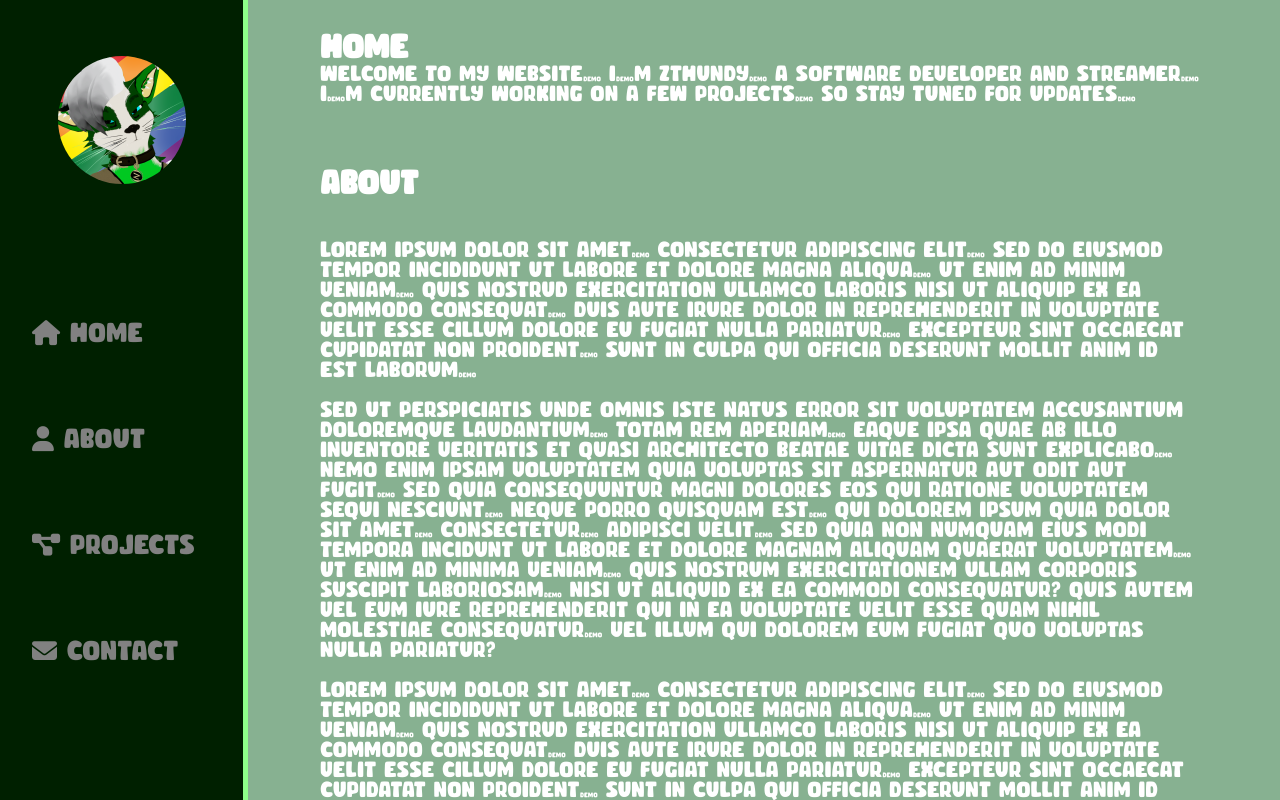
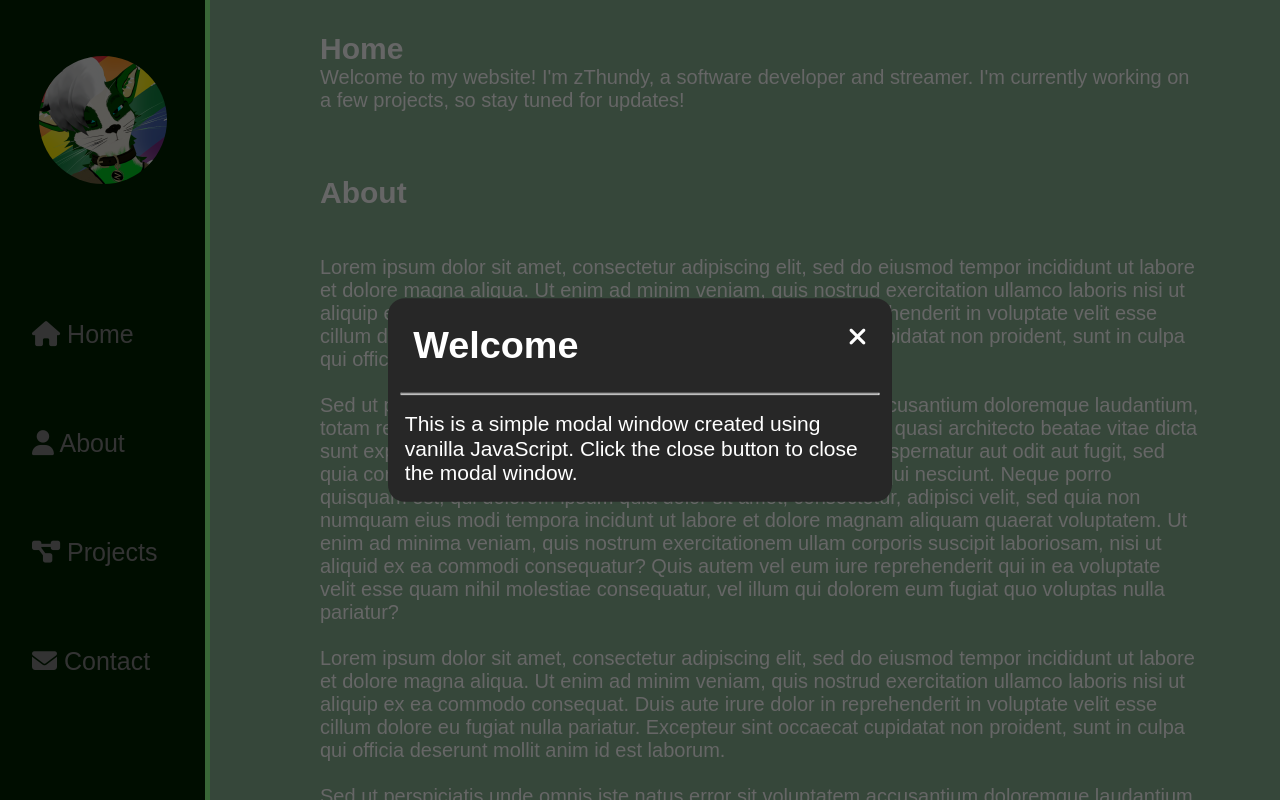
Before and after one commit to zThundy/socials-website, a plain HTML site: page index.html in a window 1280 px wide. Shown: the top 800 px of the page. Drawn offline with Linux system fonts and the light colour scheme.

Commit message:
simple modal

```diff
--- a/css/content.css
+++ b/css/content.css
@@ -5,7 +5,7 @@
   width: calc(100% - 25rem);
   color: white;
   font-size: 20px;
-    margin-left: 20rem;
+  margin-left: 20rem;
 }
 
 .content section {
--- /dev/null
+++ b/css/modal.css
@@ -0,0 +1,50 @@
+.modal {
+  display: none;
+  justify-content: center;
+  align-items: center;
+
+  position: fixed;
+  z-index: 1;
+  width: 100%;
+  height: 100%;
+  background-color: rgb(0, 0, 0);
+  background-color: rgba(0, 0, 0, 0.6);
+}
+
+.modal .content {
+  position: relative;
+  background-color: #272727;
+  margin: auto;
+  width: fit-content;
+  transform: scale(0);
+  min-width: calc(50% - 10rem);
+  max-width: calc(50% - 10rem);
+  border-radius: 1rem;
+}
+
+.modal .content .header {
+  padding: 1.5rem;
+  color: white;
+  font-size: 1.5rem;
+  display: flex;
+  justify-content: space-between;
+}
+
+.modal .content .header .close {
+  cursor: pointer;
+}
+
+.modal .content .header .close:hover {
+  color: red;
+}
+
+.modal .content .divider {
+  width: 95%;
+  margin: auto;
+  border-bottom: 1px solid #3f3f3f;
+}
+
+.modal .content .body {
+  padding: 1rem;
+  color: white;
+}
--- a/css/sidebar.css
+++ b/css/sidebar.css
@@ -2,7 +2,6 @@
   height: 100%;
   width: fit-content;
   position: fixed;
-  z-index: 3;
   top: 0;
   left: 0;
   background-color: #002000;
--- a/css/style.css
+++ b/css/style.css
@@ -1,6 +1,5 @@
 @font-face {
-    font-family: 'Chibolddemo';
-    src: url('../fonts/Chibolddemo.ttf'); /* IE9 Compat Modes */
+
 }
 
 * {
@@ -10,7 +9,7 @@
   -moz-user-select: none;
   -ms-user-select: none;
   -o-user-select: none;
-    font-family: 'Chibolddemo', Fallback, sans-serif;
+  font-family: sans-serif;
 }
 
 /* width */
--- a/index.html
+++ b/index.html
@@ -5,11 +5,29 @@
     <link rel="stylesheet" href="css/style.css">
     <link rel="stylesheet" href="css/sidebar.css">
     <link rel="stylesheet" href="css/content.css">
+    <link rel="stylesheet" href="css/modal.css">
     <script src="https://kit.fontawesome.com/2656c82e02.js" crossorigin="anonymous"></script>
     <link rel="icon" href="images/favicon.png">
 </head>
 
 <body>
+    <div class="modal" id="modal">
+        <div class="content" id="modal-content">
+            <div class="header">
+                <h2 id="modal-title">%title%</h2>
+                <span class="close" id="modal-close">
+                    <i class="fas fa-times"></i>
+                </span>
+            </div>
+            <div class="divider">
+                <hr>
+            </div>
+            <div class="body">
+                <p id="modal-body">%body%</p>
+            </div>
+        </div>
+    </div>
+
     <div class="sidebar">
         <div class="image">
             <img src="images/pfp.png">
--- a/main.js
+++ b/main.js
@@ -13,4 +13,42 @@ window.onload = function () {
             }
         });
     }
+
+    const modal = document.getElementById("modal");
+    const modalTitle = document.getElementById("modal-title");
+    const modalBody = document.getElementById("modal-body");
+    const modalClose = document.getElementById("modal-close");
+
+    const modalConent = document.getElementById("modal-content");
+
+    async function openModal(title, body) {
+        modal.style.display = "flex";
+        modalTitle.innerHTML = title;
+        modalBody.innerHTML = body;
+
+        // scale in animation with ease-in effect using scale()
+        for (let i = 0; i <= 1.2; i += 0.05) {
+            modalConent.style.transform = `scale(${i})`;
+            await new Promise(resolve => setTimeout(resolve, 5));
+        }
+
+        // scale out animation with ease-out effect using scale()
+        for (let i = 1.2; i >= 1; i -= 0.05) {
+            modalConent.style.transform = `scale(${i})`;
+            await new Promise(resolve => setTimeout(resolve, 5));
+        }
+    }
+
+    modalClose.addEventListener("click", closeModal);
+    async function closeModal() {
+        // scale out animation with ease-out effect using scale()
+        for (let i = 1; i > 0; i -= 0.05) {
+            modalConent.style.transform = `scale(${i})`;
+            await new Promise(resolve => setTimeout(resolve, 5));
+        }
+
+        modal.style.display = "none";
+    }
+
+    openModal("Welcome", "This is a simple modal window created using vanilla JavaScript. Click the close button to close the modal window.");
 }
```
Also changed, not shown: fonts/Chibolddemo.ttf (deleted). Lines whose indentation alone changed are shown as unchanged.
